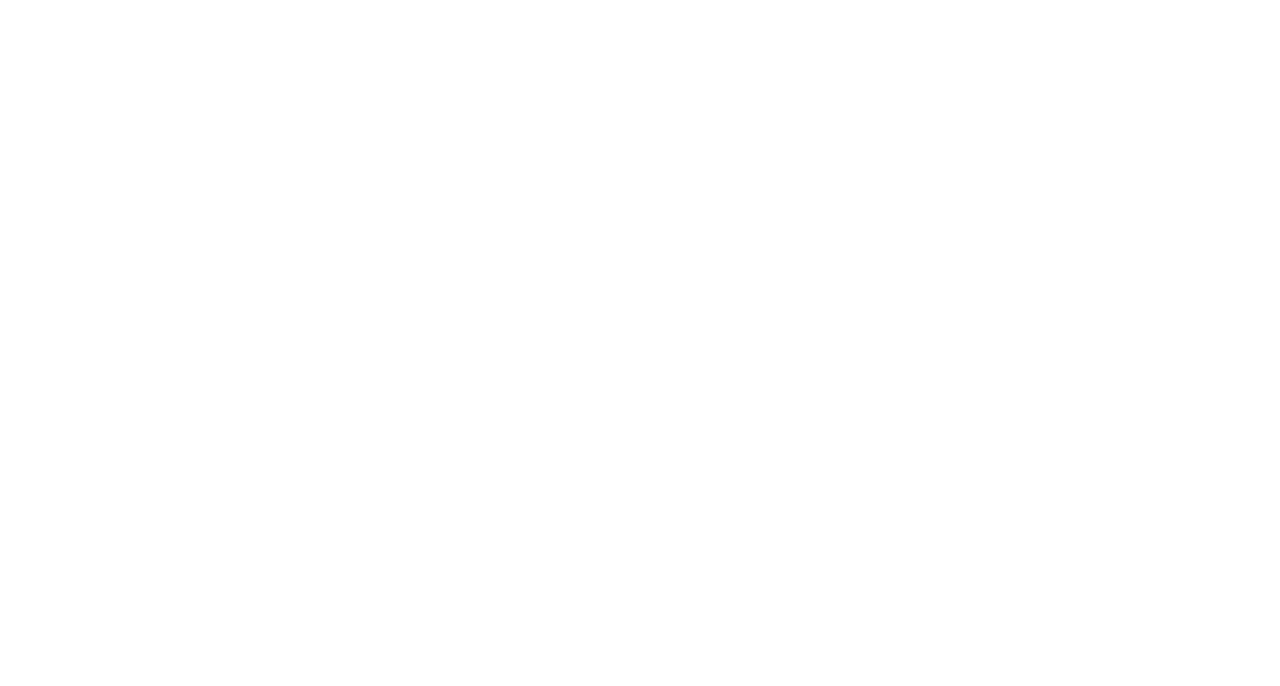
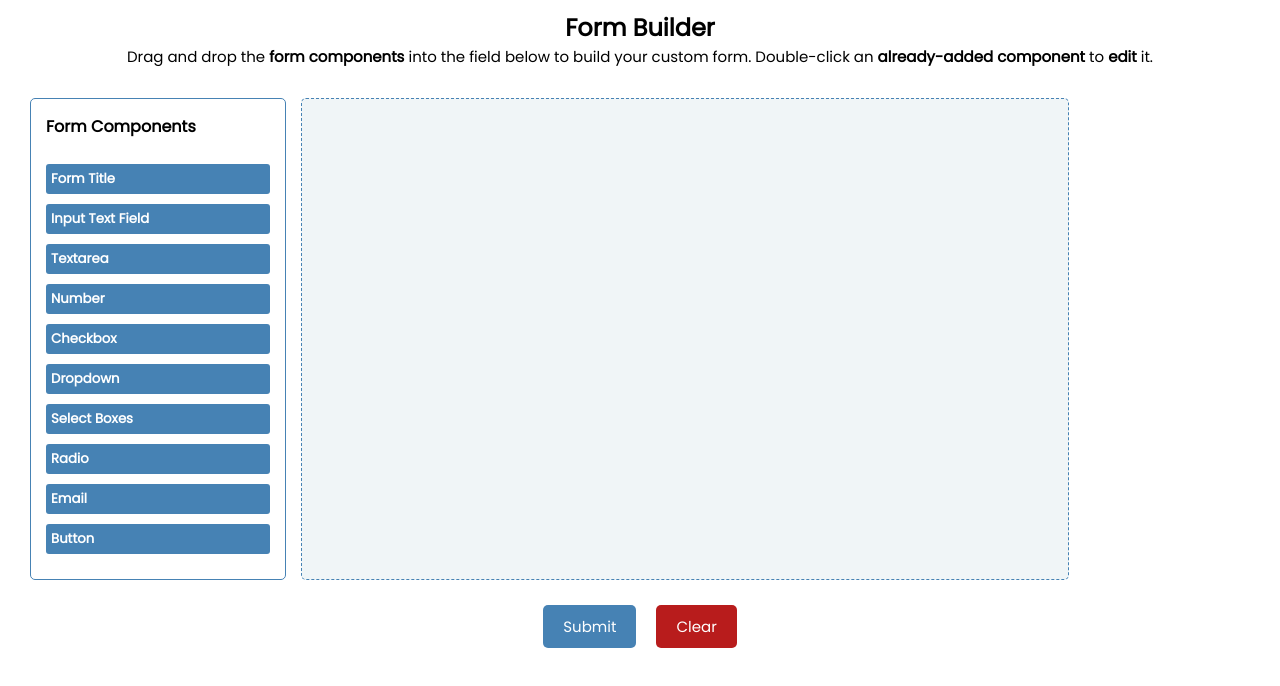
Before and after one commit to Event-Essentials/form-builder, a plain HTML site: page index.html in a window 1280 px wide. Drawn offline with Linux system fonts and the light colour scheme; the site is published under a folder, as on GitHub Pages, so addresses that start at the root find nothing.

Commit message:
update to relative paths

```diff
--- a/index.html
+++ b/index.html
@@ -1 +1 @@
-<!DOCTYPE html><html lang="en"><head><meta charset="utf-8"><meta http-equiv="X-UA-Compatible" content="IE=edge"><meta name="viewport" content="width=device-width,initial-scale=1,shrink-to-fit=no"><link rel="icon" href="/favicon.ico"><title>Event Essentials - Form Builder</title><link href="/css/app.18d299c1.css" rel="preload" as="style"><link href="/js/app.9bcccb3e.js" rel="preload" as="script"><link href="/js/chunk-vendors.83b9d638.js" rel="preload" as="script"><link href="/css/app.18d299c1.css" rel="stylesheet"></head><body><div id="app"></div><script src="/js/chunk-vendors.83b9d638.js"></script><script src="/js/app.9bcccb3e.js"></script></body></html>
+<!DOCTYPE html><html lang="en"><head><meta charset="utf-8"><meta http-equiv="X-UA-Compatible" content="IE=edge"><meta name="viewport" content="width=device-width,initial-scale=1,shrink-to-fit=no"><link rel="icon" href="./favicon.ico"><title>Event Essentials - Form Builder</title><link href="./css/app.18d299c1.css" rel="preload" as="style"><link href="./js/app.9bcccb3e.js" rel="preload" as="script"><link href="./js/chunk-vendors.83b9d638.js" rel="preload" as="script"><link href="./css/app.18d299c1.css" rel="stylesheet"></head><body><div id="app"></div><script src="./js/chunk-vendors.83b9d638.js"></script><script src="./js/app.9bcccb3e.js"></script></body></html>
```
